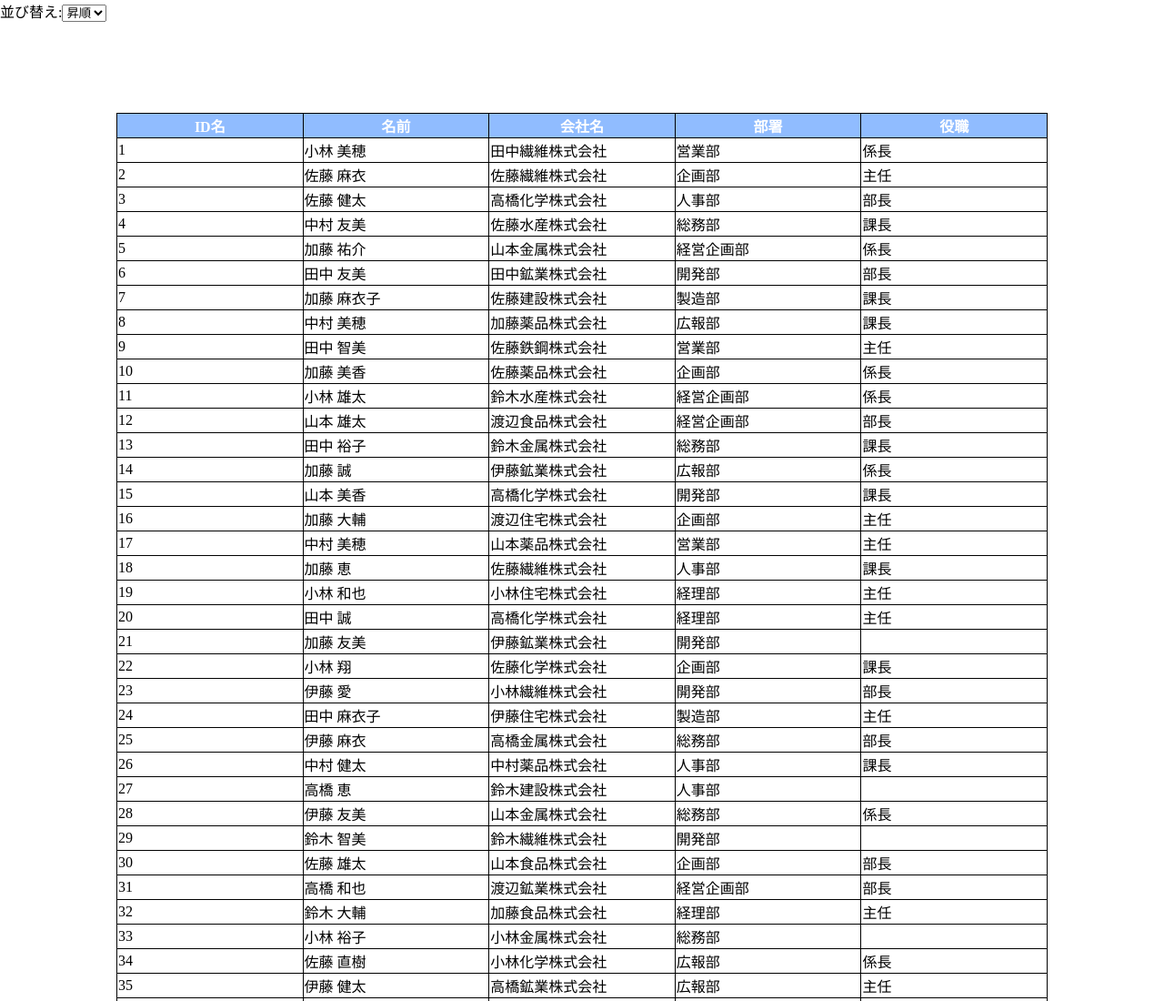
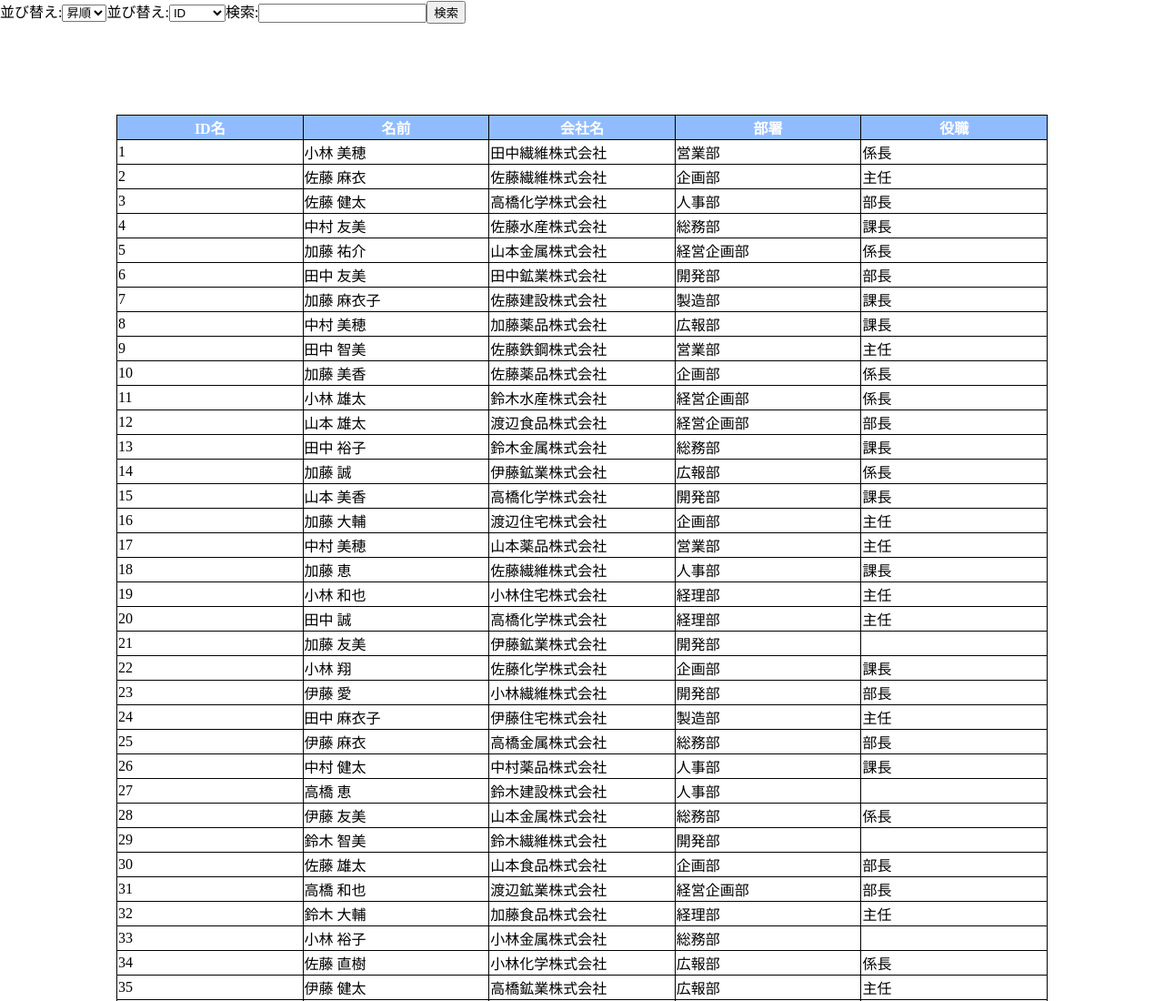
Before and after one commit to Saekiryo121/-vuejs-, a website: page index.html in a window 1280 px wide. Shown: the top 1100 px of the page at 91% size. Drawn offline with nearby package versions, Linux system fonts and the light colour scheme.

Commit message:
html記述修正

```diff
--- a/index.html
+++ b/index.html
@@ -13,6 +13,17 @@
                 <option value="up">昇順</option>
                 <option value="down">降順</option>
             </select>
+            <label for="sortText">並び替え:</label>
+            <select id="sortSort" v-model="selectSort">
+                <option value="id">ID</option>
+                <option value="name">名前</option>
+                <option value="company">会社名</option>
+                <option value="division">部署</option>
+                <option value="title">役職</option>
+            </select>
+            <label for="searchText">検索:</label>
+            <input type="text" id="searchText" v-model="searchKeyword">
+            <button v-on:click="search">検索</button>
             <table>
                 <tr>
                     <th>ID名</th>
--- a/vue.js
+++ b/vue.js
@@ -2,6 +2,8 @@ Vue.createApp({
   data: function() {
     return {
       selectedSort: 'up',
+      selectSort: 'id',
+      searchKeyword: '',
       products: []
     };
   },
```
Also changed, not shown: 1 other file.
